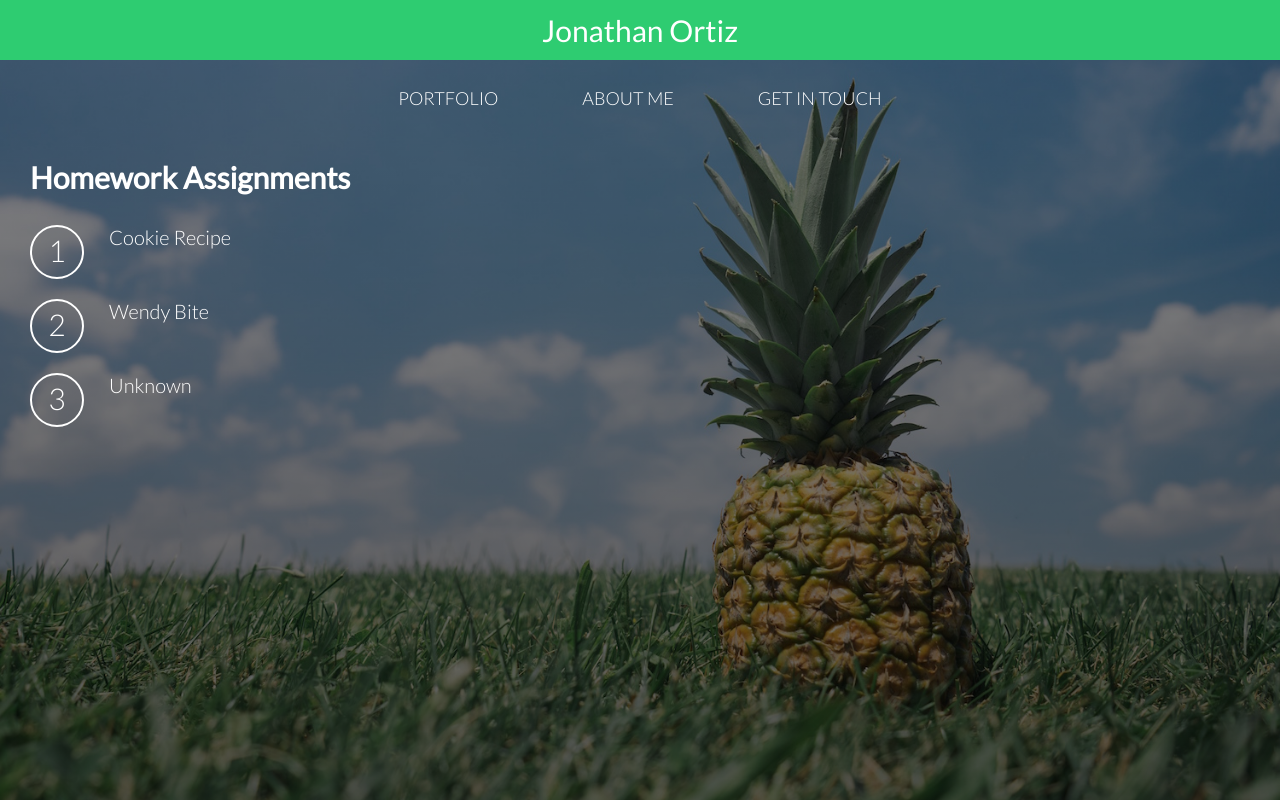
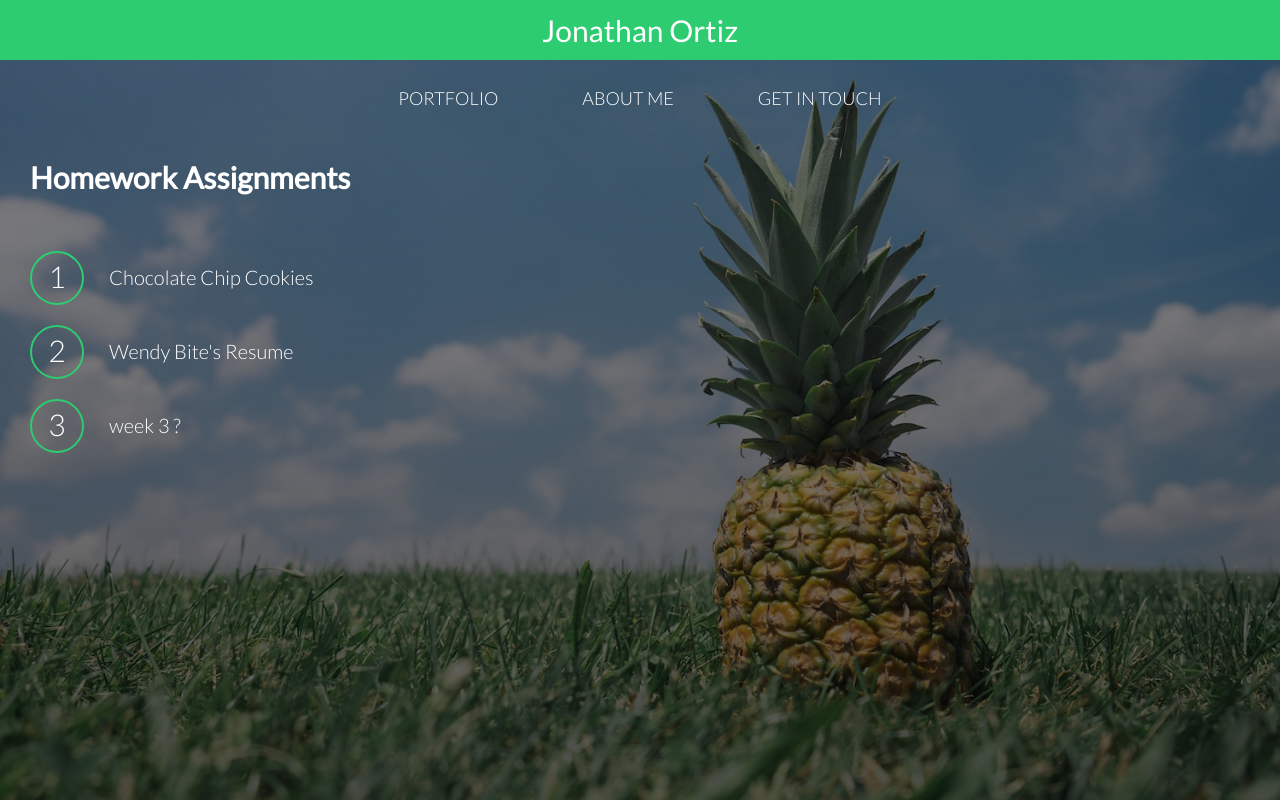
Before and after one commit to J0natr0n/j0natr0n.github.io, a PHP site: page /portfolio/index.html in a window 1280 px wide. Run offline with PHP 8.4, Linux system fonts and the light colour scheme.

Commit message:
fixed links and styling portfolio

```diff
--- a/portfolio/index.html
+++ b/portfolio/index.html
@@ -16,8 +16,8 @@
         <div class="row">
             <h1><a href="http://j0natr0n.github.io">Jonathan Ortiz</a></h1>
                 <ul class="main-nav">
-                    <li><a href="http://http://j0natr0n.github.io/portfolio">Portfolio</a></li>
-                    <li><a href="http://http://j0natr0n.github.io/about-me">About Me</a></li>
+                    <li><a href="http://j0natr0n.github.io/portfolio">Portfolio</a></li>
+                    <li><a href="http://j0natr0n.github.io/about-me">About Me</a></li>
                     <li><a href="mailto:ortiz6499@gmail.com?Subject=Hola!" target="_top">Get in Touch</a></li>
                 </ul>
         </div>
@@ -30,15 +30,15 @@
         <div class="col span-1-of-1 steps-box">
             <div class="works-step">
                 <div>1</div>
-                    <p>Cookie Recipe</p>
+                    <p><a href="cookie-recipe/">Chocolate Chip Cookies</a></p>
             </div>
             <div class="works-step">
                 <div>2</div>
-                    <p>Wendy Bite</p>
+                    <p><a href="wendy-bite/">Wendy Bite's Resume</a></p>
             </div>
             <div class="works-step">
                 <div>3</div>
-                    <p>Unknown</p>
+                    <p><a href="#">week 3 ?</a></p>
             </div>
 
         </div>
--- a/portfolio/style.css
+++ b/portfolio/style.css
@@ -98,11 +98,6 @@ h2 {
     margin-top: 40px;
 }
 
-
-
-
-
-
 .works-step {
     margin-bottom: 60px;
     margin-left: 30px;
@@ -111,14 +106,9 @@ h2 {
 
 }
 
-.works-step:last-of-type {
-    margin-bottom: 80px;
-
-}
-
 .works-step div {
     color: #fff;
-    border: 2px solid #fff;
+    border: 2px solid #2ecc71;
     display: inline-block;
     border-radius: 50%;
     height: 54px;
@@ -128,4 +118,32 @@ h2 {
     margin-right: 25px;
     float: left;
     font-size: 150%;
+    margin-top: -14px
 }
+
+.works-step a {
+    text-decoration: none;
+    color: #fff;
+
+}
+
+.works-step a:hover {
+    color: #2ecc71;
+
+}
+
+
+.steps-box {
+    margin-top: 40px;
+}
+
+
+.steps-box:first-child {
+    text-align: left;
+    padding-right: 3%;
+    margin-top: 20px;
+}
+
+.steps-box:last-child {
+    margin-top: 40px;
+}
```
